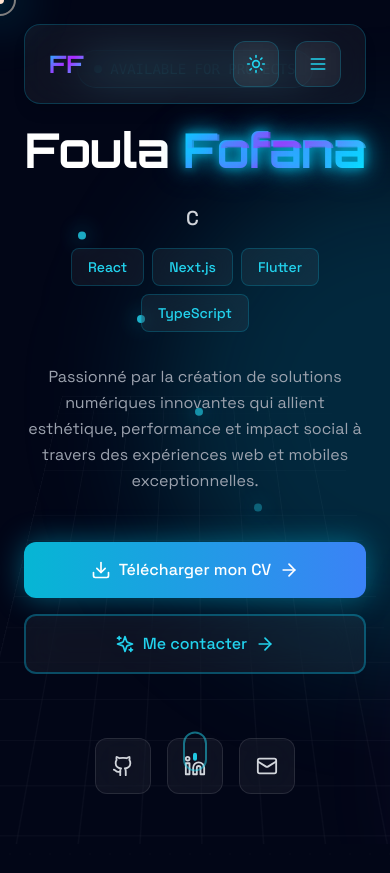
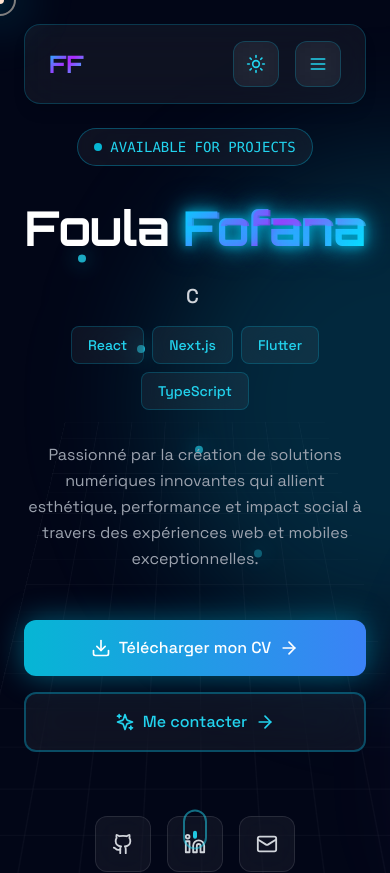
Before and after one commit to Foula34/foula_portfolio, a React (Vite) app: page / in a window 390 px wide. Shown: the top 873 px of the page. Built offline with nearby package versions, Linux system fonts and the light colour scheme.

Commit message:
Résolution de l'affichage sur mobile

```diff
--- a/src/components/Hero.tsx
+++ b/src/components/Hero.tsx
@@ -24,7 +24,7 @@ export default function Hero({ theme }: HeroProps) {
   return (
     <section
       id="home"
-      className={`relative min-h-screen flex items-center justify-center px-6 overflow-hidden ${theme === 'dark' ? 'bg-slate-950' : 'bg-gray-50'
+      className={`relative min-h-screen flex flex-col items-center px-6 pt-32 pb-12 overflow-hidden ${theme === 'dark' ? 'bg-slate-950' : 'bg-gray-50'
         }`}
     >
       {/* 3D Grid Background */}
@@ -103,7 +103,7 @@ export default function Hero({ theme }: HeroProps) {
         ))}
       </div>
 
-      <div className="relative z-10 max-w-6xl mx-auto text-center">
+      <div className="relative z-10 max-w-6xl mx-auto text-center my-auto">
         {/* Status Badge */}
         <motion.div
           initial={{ opacity: 0, y: -20 }}
--- a/src/index.css
+++ b/src/index.css
@@ -53,7 +53,7 @@
 }
 
 html {
-  scroll-padding-top: 5rem;
+  scroll-padding-top: 7rem;
 }
 
 * {
```
Lines whose indentation alone changed are shown as unchanged.
